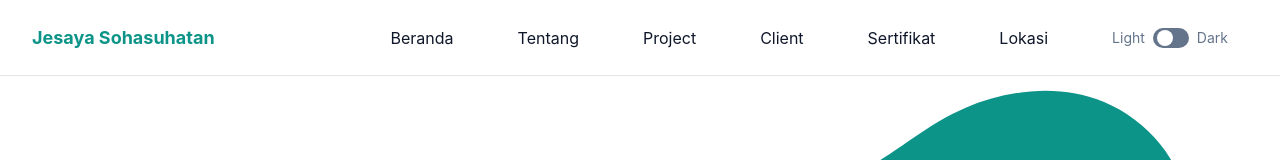
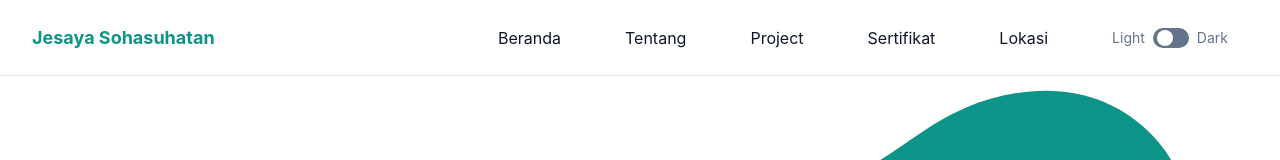
Before and after one commit to jesayaambarita/portofolio, a website: page index.html in a window 1280 px wide. Shown: the top 160 px of the page. Drawn offline with Linux system fonts and the light colour scheme.

Commit message:
Update index.html

```diff
--- a/index.html
+++ b/index.html
@@ -75,13 +75,13 @@ if (localStorage.theme === 'dark' || (!('theme' in localStorage) && window.match
                     >Project</a
                   >
                 </li>
-                <li class="group">
+<!--                 <li class="group">
                   <a
                     href="#client"
                     class="text-base text-dark py-2 mx-8 group-hover:text-primary dark:text-white"
                     >Client</a
                   >
-                </li>
+                </li> -->
                 <li class="group">
                   <a
                     href="#sertifikat"
```
